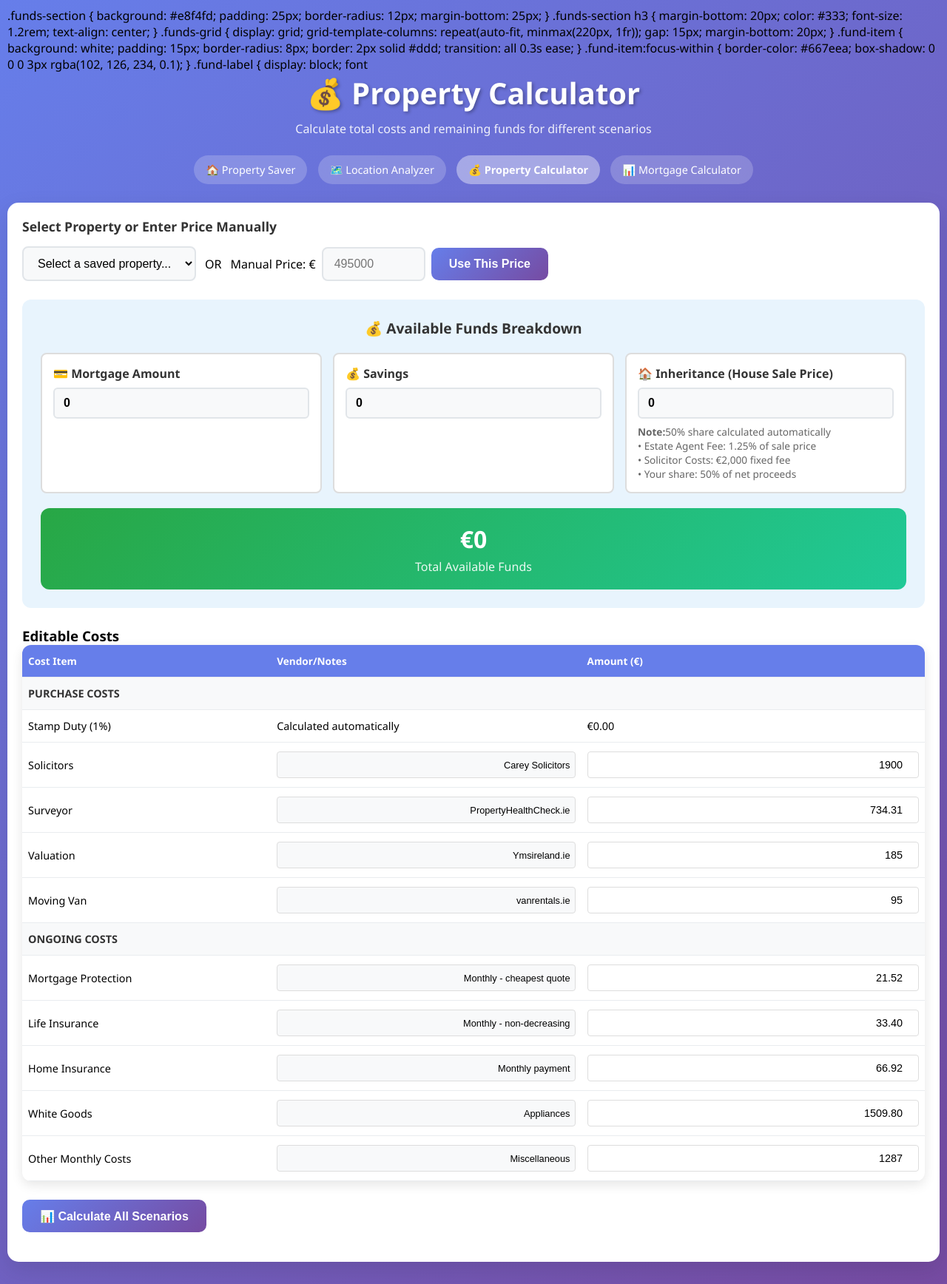
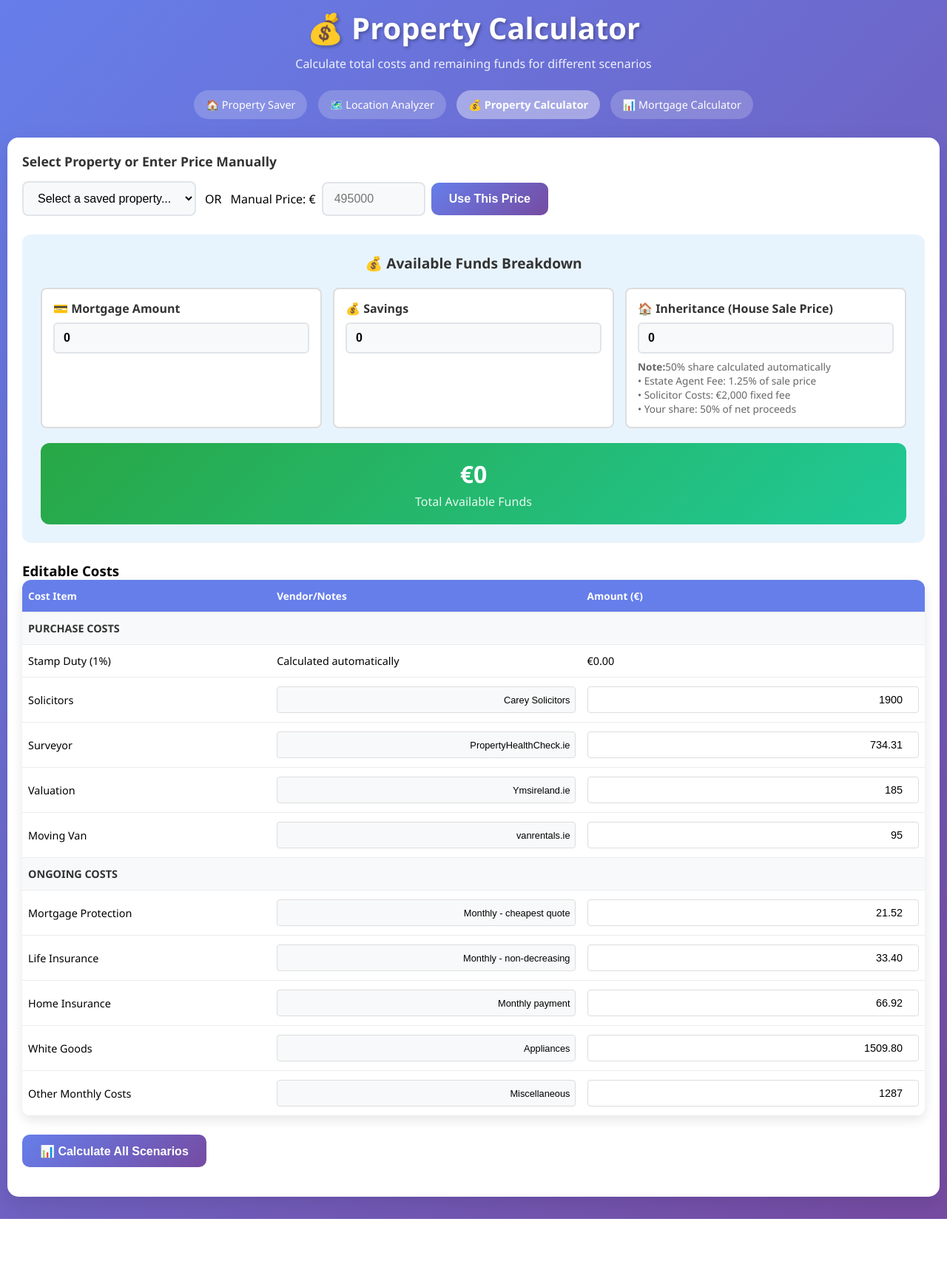
Before and after one commit to Leniston/Poeperty_saver, a PHP site: page /calculator.php in a window 1280 px wide. Shown: the whole page at 74% size. After the commit the page ends 1648 px from the top, so only its background shows below. Run offline with PHP 8.4, Linux system fonts and the light colour scheme; data that the repository does not hold is empty.

Commit message:
Update calculator.php

```diff
--- a/calculator.php
+++ b/calculator.php
@@ -1,40 +1,4 @@
-.funds-section {
-background: #e8f4fd;
-padding: 25px;
-border-radius: 12px;
-margin-bottom: 25px;
-}
-
-.funds-section h3 {
-margin-bottom: 20px;
-color: #333;
-font-size: 1.2rem;
-text-align: center;
-}
-
-.funds-grid {
-display: grid;
-grid-template-columns: repeat(auto-fit, minmax(220px, 1fr));
-gap: 15px;
-margin-bottom: 20px;
-}
-
-.fund-item {
-background: white;
-padding: 15px;
-border-radius: 8px;
-border: 2px solid #ddd;
-transition: all 0.3s ease;
-}
-
-.fund-item:focus-within {
-border-color: #667eea;
-box-shadow: 0 0 0 3px rgba(102, 126, 234, 0.1);
-}
-
-.fund-label {
-display: block;
-font<?php include 'header.php'; ?>
+<?php include 'header.php'; ?>
 
 <!-- Page-specific mobile-friendly styles for calculator -->
 <style>
```
